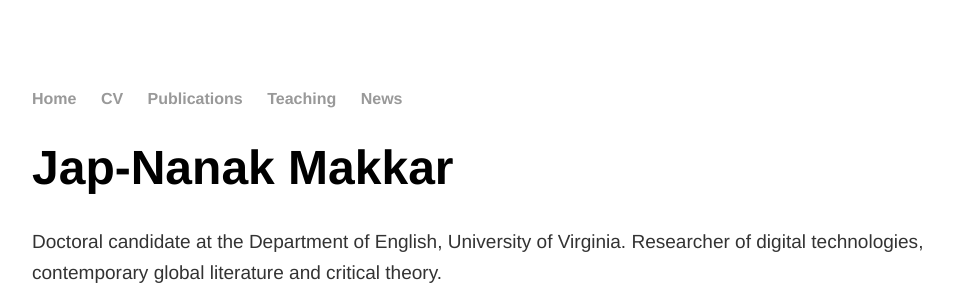
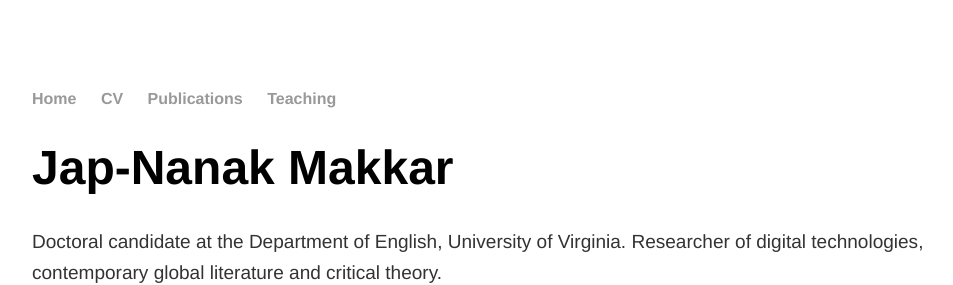
Before and after one commit to jmakr/jmakr.github.io, a Jekyll site: the page built from index.html, in a window 1280 px wide. Shown: the top 285 px of the page, without its empty margins (160-1113 px from the left). Built offline with Jekyll 4.4.1, drawn with Linux system fonts in a browser that asks for light colours.

Commit message:
Update default.html
Cut link to news page

```diff
--- a/_layouts/default.html
+++ b/_layouts/default.html
@@ -13,7 +13,7 @@
 	        		<li><a href="/cv">CV</a></li>
 	        		<li><a href="/publications">Publications</a></li>
 	        		<li><a href="/teaching">Teaching</a></li>
-	        		<li><a href="/news">News</a></li>
+	        		<!-- cut link to news page -->
 	    		</ul>
 			</nav>
 			<div class="container">
```
